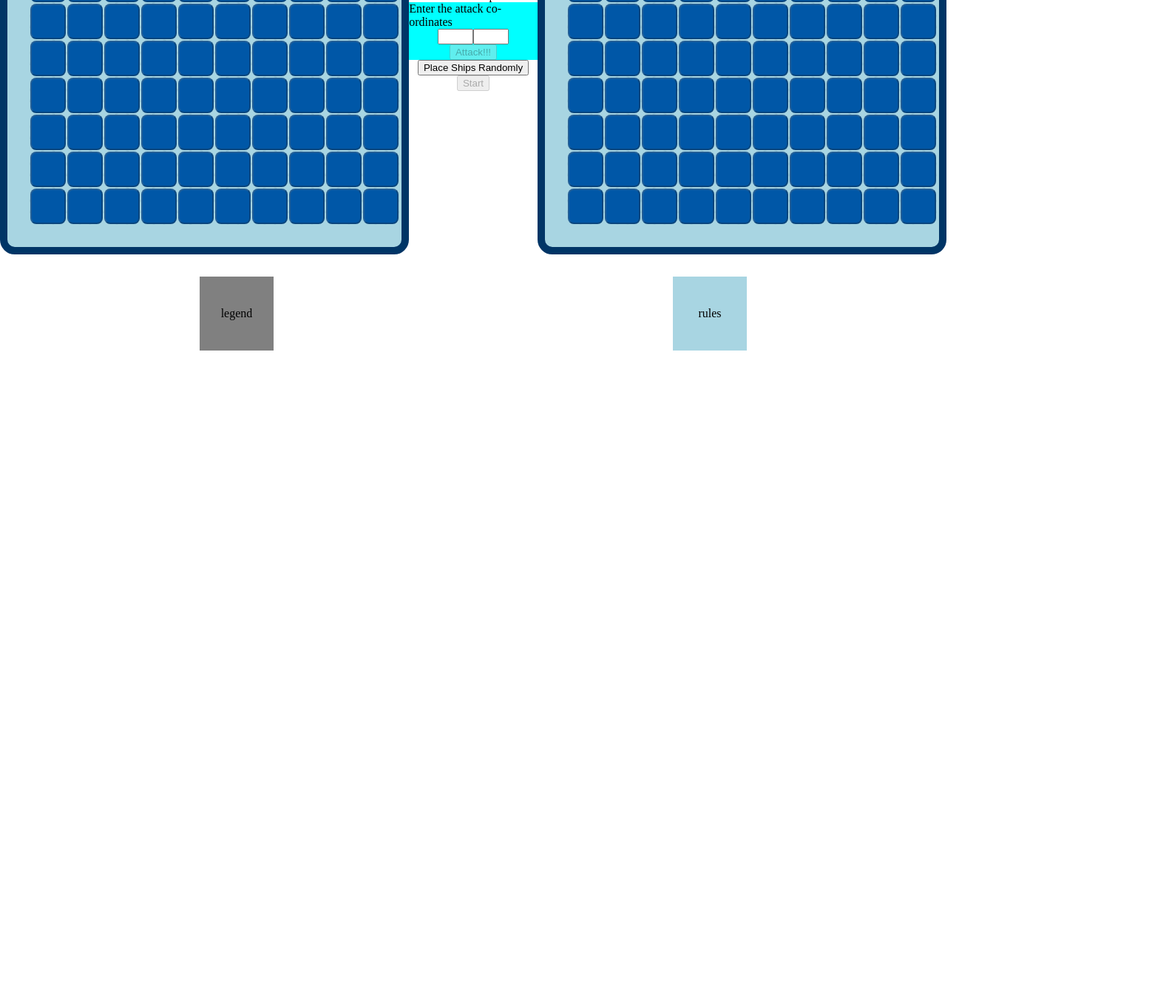
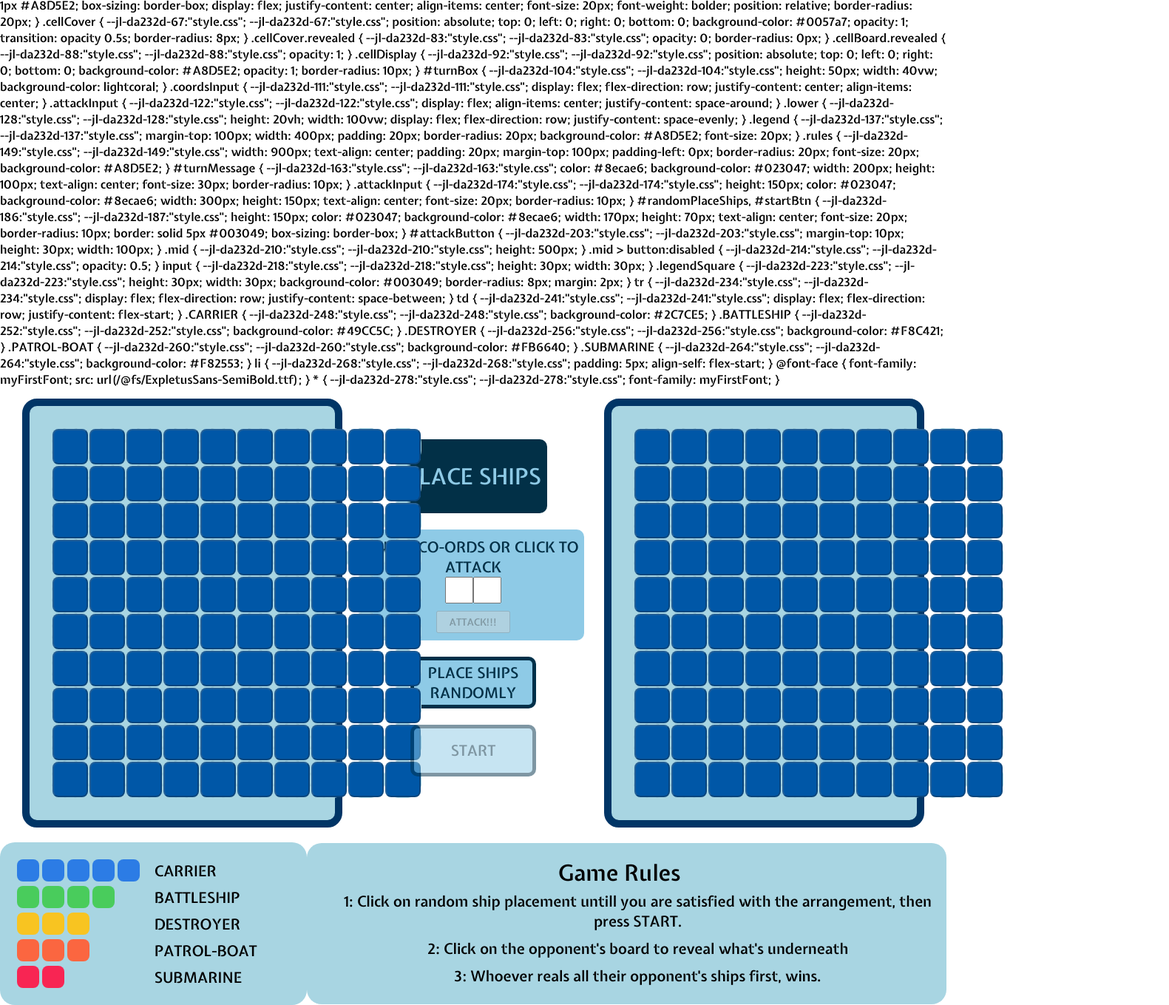
Before and after one commit to variable-vansh/BattleShip, a website with bundled scripts: page index.html in a window 1280 px wide. Shown: the part 2270-3629 px from the top of the page at 74% size, 1581 px wide, since content can reach past the window. Before the commit the page ends 2774 px from the top, so only its background shows below. Built offline with nearby package versions, Linux system fonts and the light colour scheme.

Commit message:
all done, im so tired

```diff
--- a/index.html
+++ b/index.html
@@ -16,25 +16,74 @@
             <div id="turnMessage"></div>
             <div class="attackInput">
                 <form action="">
-                    <label id="attackInputForm">Enter the attack co-ordinates</label>
+                    <label id="attackInputForm">ENTER CO-ORDS OR CLICK TO ATTACK</label>
                     <div class="coordsInput">
                         <input type="number" max="9" min="0" id="attackX" required>
                         <input type="number" max="9" min="0" id="attackY" required>
                     </div>
-                    <button id="attackButton">Attack!!!</button>
+                    <button id="attackButton">ATTACK!!!</button>
                 </form>
             </div>
-            <button id="randomPlaceShips">Place Ships Randomly</button>
-            <button id="startBtn">Start</button>
+            <button id="randomPlaceShips">PLACE SHIPS RANDOMLY</button>
+            <button id="startBtn">START</button>
         </div>
         <div id="board2"></div>
     </div>
     <div class="lower">
         <div class="legend">
-            legend
+            <table>
+                <tr>
+                    <td>
+                        <div class="legendSquare CARRIER"></div>
+                        <div class="legendSquare CARRIER"></div>
+                        <div class="legendSquare CARRIER"></div>
+                        <div class="legendSquare CARRIER"></div>
+                        <div class="legendSquare CARRIER"></div>
+                    </td>
+                    <td>CARRIER</td>
+                </tr>
+                <tr>
+                    <td>
+                        <div class="legendSquare BATTLESHIP"></div>
+                        <div class="legendSquare BATTLESHIP"></div>
+                        <div class="legendSquare BATTLESHIP"></div>
+                        <div class="legendSquare BATTLESHIP"></div>
+                    </td>
+                    <td>BATTLESHIP</td>
+                </tr>
+                <tr>
+                    <td>
+                        <div class="legendSquare DESTROYER"></div>
+                        <div class="legendSquare DESTROYER"></div>
+                        <div class="legendSquare DESTROYER"></div>
+                    </td>
+                    <td>DESTROYER</td>
+                </tr>
+                <tr>
+                    <td>
+                        <div class="legendSquare PATROL-BOAT"></div>
+                        <div class="legendSquare PATROL-BOAT"></div>
+                        <div class="legendSquare PATROL-BOAT"></div>
+                    </td>
+                    <td>PATROL-BOAT</td>
+                </tr>
+                <tr>
+                    <td>
+                        <div class="legendSquare SUBMARINE"></div>
+                        <div class="legendSquare SUBMARINE"></div>
+                    </td>
+                    <td>SUBMARINE</td>
+                </tr>
+            </table>
         </div>
         <div class="rules">
-            rules
+            <h2>Game Rules</h2>
+            <ol>
+                <li>1: Click on random ship placement untill you are satisfied with the arrangement, then press START.
+                </li>
+                <li>2: Click on the opponent's board to reveal what's underneath</li>
+                <li>3: Whoever reals all their opponent's ships first, wins.</li>
+            </ol>
         </div>
     </div>
 
--- a/index.js
+++ b/index.js
@@ -29,7 +29,7 @@ let shipsPlaced = false;
 
 let turnMessage = document.getElementById('turnMessage')
 if (shipsPlaced == false) {
-    turnMessage.innerText = "Place ships"
+    turnMessage.innerText = "PLACE SHIPS"
 }
 
 // b1.style.backgroundColor = "blue"
@@ -41,9 +41,6 @@ if (shipsPlaced == false) {
 let attackButton = document.getElementById('attackButton');
 let attackXInput = document.getElementById('attackX');
 let attackYInput = document.getElementById('attackY');
-
-
-
 
 
 attackButton.addEventListener('click', function (e) {
@@ -89,26 +86,22 @@ attackButton.addEventListener('click', function (e) {
 
     }
 
-
-    // if (activePlayer.UID == 'p2') {
-    //     let activeBoardBorder = document.getElementById('board1')
-    //     let inActiveBoardBorder = document.getElementById('board2')
-
-    //     activeBoardBorder.style.borderColor = "#001426"
-    //     inActiveBoardBorder.style.borderColor = "#003566"
-
-    // } else if (activePlayer.UID == 'p1') {
-    //     let activeBoardBorder = document.getElementById('board2')
-    //     let inActiveBoardBorder = document.getElementById('board1')
-
-    //     activeBoardBorder.style.borderColor = "#003566"
-    //     inActiveBoardBorder.style.borderColor = "#001426"
-    // }
-
-
-
     let attackX = parseInt(attackXInput.value);
     let attackY = parseInt(attackYInput.value);
+
+    if (activePlayer.UID == 'p2') {
+        attackX = Math.floor(Math.random() * 9);
+        attackY = Math.floor(Math.random() * 9);
+        //     // attackX = 0;
+        //     // attackY = 0;
+        //     // let jugaadClick = document.getElementById('cell-0-0-p1-display');
+        //     // let jugadClickCover = document.getElementsByClassName('cellCover')
+        //     // jugaadClick.addEventListener('click', function () {
+        //     //     console.log("dummy click by computer hehe! who would see")
+        //     // })
+        //     // jugaadClick.click()
+    }
+
 
     //game working logic
     let isGameOver = gameWorkLogic(attackX, attackY)
@@ -135,16 +128,23 @@ attackButton.addEventListener('click', function (e) {
     activePlayer = inactivePlayer
     inactivePlayer = temp;
 
+    if (inactivePlayer.UID == 'p1') {
+        setTimeout(() => {
+            attackButton.click()
+        }, 500);
+    }
+
 
     attackXInput.value = ''
     attackYInput.value = '';
+
 }
 )
 
 let randomPlaceShips = document.getElementById('randomPlaceShips');
 randomPlaceShips.addEventListener('click', function () {
     shipsPlaced = true;
-    turnMessage.innerText = "Ships placed"
+    turnMessage.innerText = "SHIPS PLACED"
 
     if (placeShipsRandomly()) {
         // Update the display after successful placement
@@ -226,8 +226,6 @@ startButton.addEventListener('click', function () {
 
     let attackButton = document.getElementById('attackButton');
     attackButton.disabled = false
-
-
 })
 
 function clickBlockToReveal() {
@@ -281,7 +279,6 @@ function clickBlockToReveal() {
             } else {
                 alert('invalid click')
             }
-
 
         });
     }
@@ -337,7 +334,18 @@ function gameWorkLogic(attackX, attackY) {
 }
 
 function gameOverAction() {
-    alert("game over")
+    if (activePlayer.UID == 'p1') {
+        turnMessage.innerText = "COMPUTER WON"
+    } else {
+        turnMessage.innerText = "YOU WON"
+    }
+
+    const buttons = activeBoardBorder.querySelectorAll('button');
+
+    // Disable all selected buttons
+    buttons.forEach(button => {
+        button.disabled = true;
+    });
 
 }
 
@@ -422,6 +430,17 @@ function placeShipsRandomly() {
     return false;
 }
 
+function computerPlays() {
+    //generates Random X and Y co-ords
+    let compX = Math.floor(Math.random() * 10)
+    let compY = Math.floor(Math.random() * 10)
+
+    //attacks those co-ords
+    attackXInput.value = compX;
+    attackYInput.value = compY;
+
+}
+
 attackButton.disabled = true
 
 // let activeBoardBorder = document.getElementById('board1')
--- a/style.css
+++ b/style.css
@@ -1,5 +1,6 @@
 * {
     margin: 0px;
+    width: 100%;
 
     display: flex;
     flex-direction: column;
@@ -16,7 +17,7 @@
 #board1,
 #board2 {
     height: 500px;
-    width: 500px;
+    /* width: 500px; */
 
     display: flex;
     flex-wrap: wrap;
@@ -27,7 +28,16 @@
     background-color: #A8D5E2;
 
     border-radius: 20px;
+    margin-top: 15px;
 
+}
+
+#board1 {
+    margin-left: 30px;
+}
+
+#board2 {
+    margin-right: 30px;
 }
 
 
@@ -111,30 +121,160 @@
 
 .attackInput {
     display: flex;
-    background-color: cyan;
     align-items: center;
     justify-content: space-around;
 }
 
 .lower {
     height: 20vh;
-    width: 100%;
+    width: 100vw;
 
     display: flex;
     flex-direction: row;
-    justify-content: space-around;
+    justify-content: space-evenly;
 }
 
 .legend {
-    height: 100px;
-    width: 100px;
+    /* height: 100px; */
+    margin-top: 100px;
+    width: 400px;
 
-    background-color: grey;
+    padding: 20px;
+    border-radius: 20px;
+
+    background-color: #A8D5E2;
+    font-size: 20px;
 }
 
 .rules {
-    height: 100px;
-    width: 100px;
+    /* height: 200px; */
+    width: 900px;
+    text-align: center;
+    padding: 20px;
+    margin-top: 100px;
+    padding-left: 0px;
+
+    border-radius: 20px;
+    font-size: 20px;
 
     background-color: #A8D5E2;
 }
+
+#turnMessage {
+    color: #8ecae6;
+    background-color: #023047;
+    width: 200px;
+    height: 100px;
+    text-align: center;
+
+    font-size: 30px;
+    border-radius: 10px;
+}
+
+.attackInput {
+    height: 150px;
+    color: #023047;
+    background-color: #8ecae6;
+    width: 300px;
+    height: 150px;
+    text-align: center;
+
+    font-size: 20px;
+    border-radius: 10px;
+}
+
+#randomPlaceShips,
+#startBtn {
+    height: 150px;
+    color: #023047;
+    background-color: #8ecae6;
+    width: 170px;
+    height: 70px;
+    text-align: center;
+
+    font-size: 20px;
+    border-radius: 10px;
+
+    border: solid 5px #003049;
+    box-sizing: border-box;
+
+}
+
+#attackButton {
+    margin-top: 10px;
+
+    height: 30px;
+    width: 100px;
+}
+
+.mid {
+    height: 500px;
+}
+
+.mid>button:disabled {
+    opacity: 0.5;
+}
+
+input {
+    height: 30px;
+    width: 30px;
+}
+
+.legendSquare {
+    height: 30px;
+    width: 30px;
+
+    background-color: #003049;
+    border-radius: 8px;
+
+    margin: 2px;
+}
+
+
+tr {
+    display: flex;
+    flex-direction: row;
+
+    justify-content: space-between;
+}
+
+td {
+    display: flex;
+    flex-direction: row;
+
+    justify-content: flex-start;
+}
+
+.CARRIER {
+    background-color: #2C7CE5;
+}
+
+.BATTLESHIP {
+    background-color: #49CC5C;
+}
+
+.DESTROYER {
+    background-color: #F8C421;
+}
+
+.PATROL-BOAT {
+    background-color: #FB6640;
+}
+
+.SUBMARINE {
+    background-color: #F82553;
+}
+
+li {
+    padding: 5px;
+    align-self: flex-start;
+}
+
+@font-face {
+    font-family: myFirstFont;
+    src: url(./ExpletusSans-SemiBold.ttf);
+}
+
+* {
+    font-family: myFirstFont;
+}
```
Also changed, not shown: ExpletusSans-SemiBold.ttf (added).
